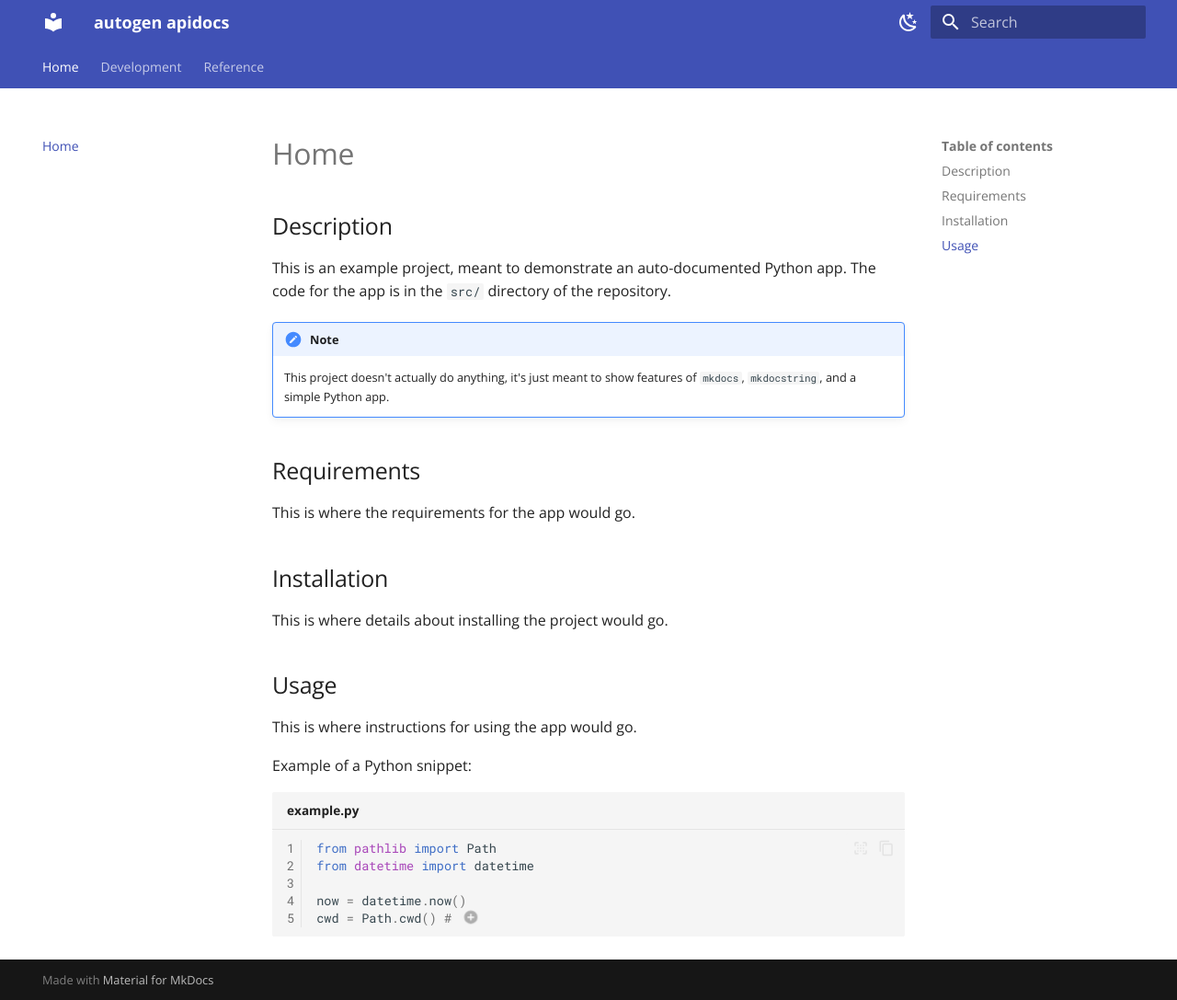
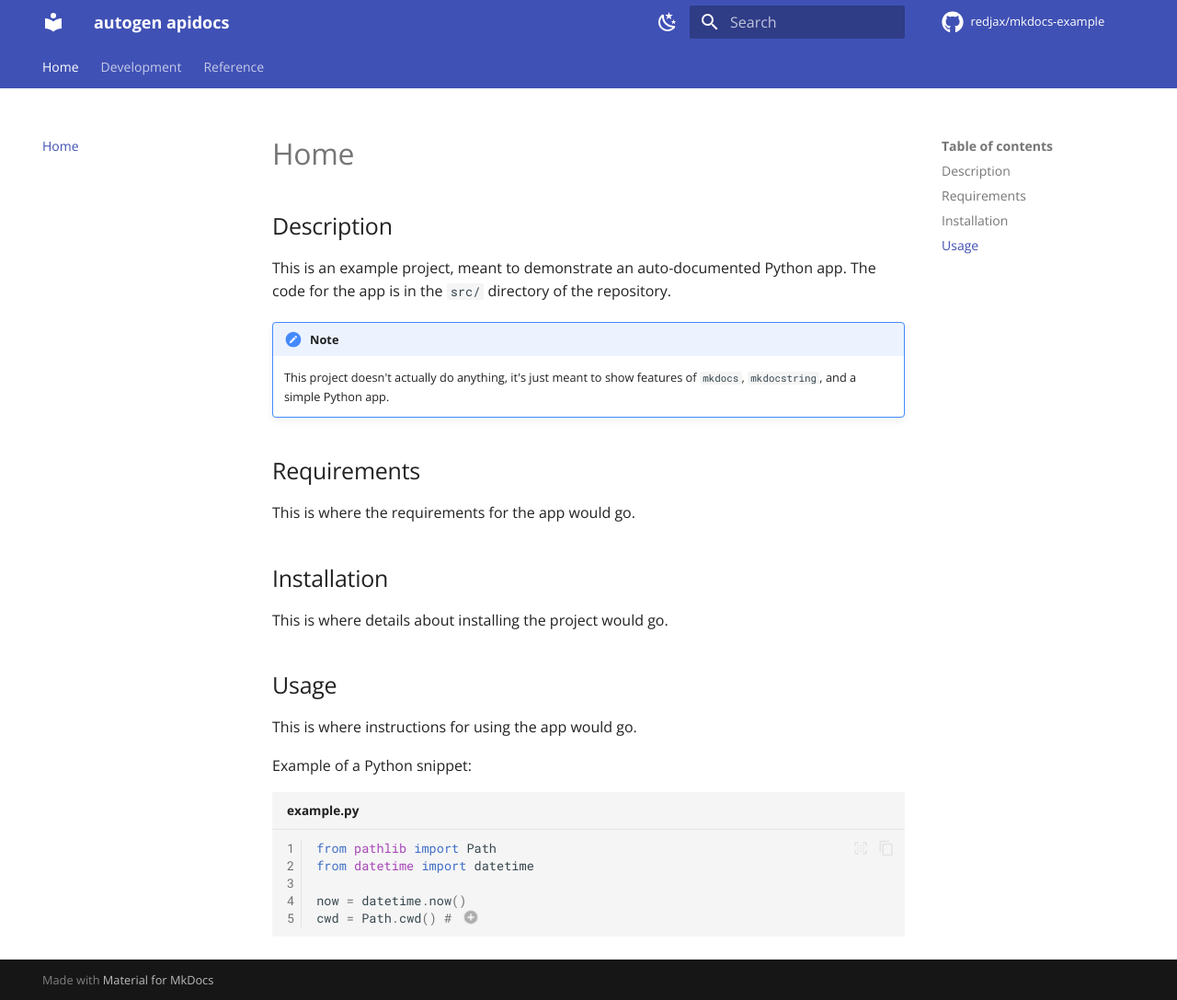
Before and after one commit to redjax/mkdocs-example, an MkDocs documentation site: the page built from docs/index.md, in a window 1280 px wide and 1087 px high. Shown: the whole window at 92% size. Built offline with MkDocs 1.6.1 and Material for MkDocs 9.7.7, drawn with Linux system fonts in a browser that asks for light colours; comment, search, counter and statistics services are not loaded.

Commit message:
Add github repo stuff

```diff
--- a/mkdocs.yml
+++ b/mkdocs.yml
@@ -1,10 +1,14 @@
 site_name: autogen apidocs
 site_description: An example Python project, auto-documented by `mkdocs`
 site_url: https://example.com
+repo_name: redjax/mkdocs-example
+repo_url: https://github.com/redjax/mkdocs-example
 
 theme:
   name: material
   highlightjs: true
+  icon:
+    repo: fontawesome/brands/github
   font:
     text: Open Sans
 
```
